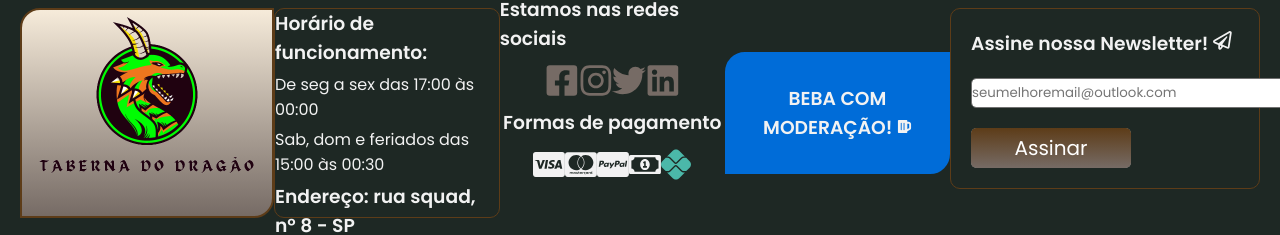
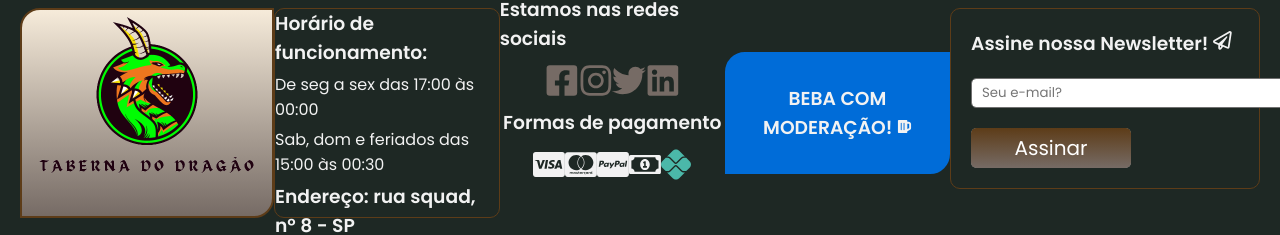
Before and after one commit to danbaziewicz/taberna-do-dragao, a React (Vite) app: page /login in a window 1280 px wide. Shown: the part 190-425 px from the top of the page. Built offline with nearby package versions, Linux system fonts and the light colour scheme.

Commit message:
style: edit no input do footer

```diff
--- a/src/components/common/Footer/Footer.jsx
+++ b/src/components/common/Footer/Footer.jsx
@@ -54,7 +54,7 @@ const Footer = () => {
               type="email"
               name="email"
               id="email"
-              placeholder={"seumelhoremail@outlook.com"}
+              placeholder={"Seu e-mail?"}
               style={S.input}
             />
             <input type="submit" value="Assinar" className={S.button}/>
--- a/src/components/common/Footer/Footer.module.css
+++ b/src/components/common/Footer/Footer.module.css
@@ -121,6 +121,7 @@
   background: #ffffff 0% 0% no-repeat padding-box;
   border: 1px solid #707070;
   border-radius: 5px;
+  padding: 10px;
   opacity: 1;
   font-family: 'Poppins', sans-serif;
 }
```
